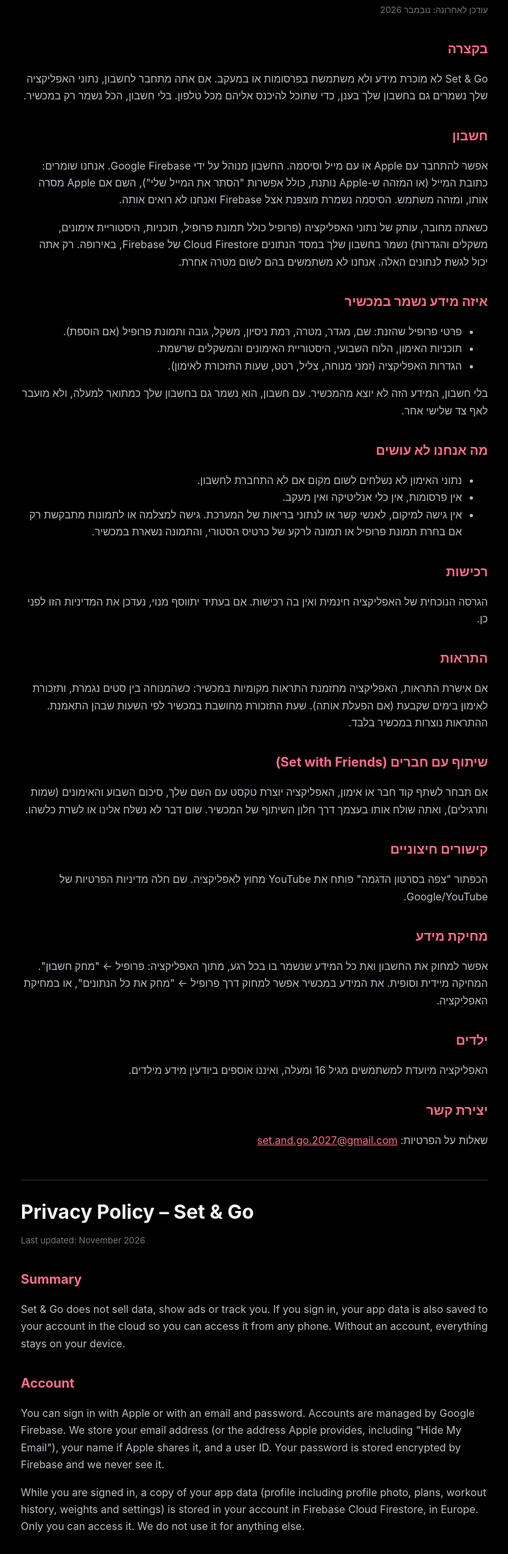
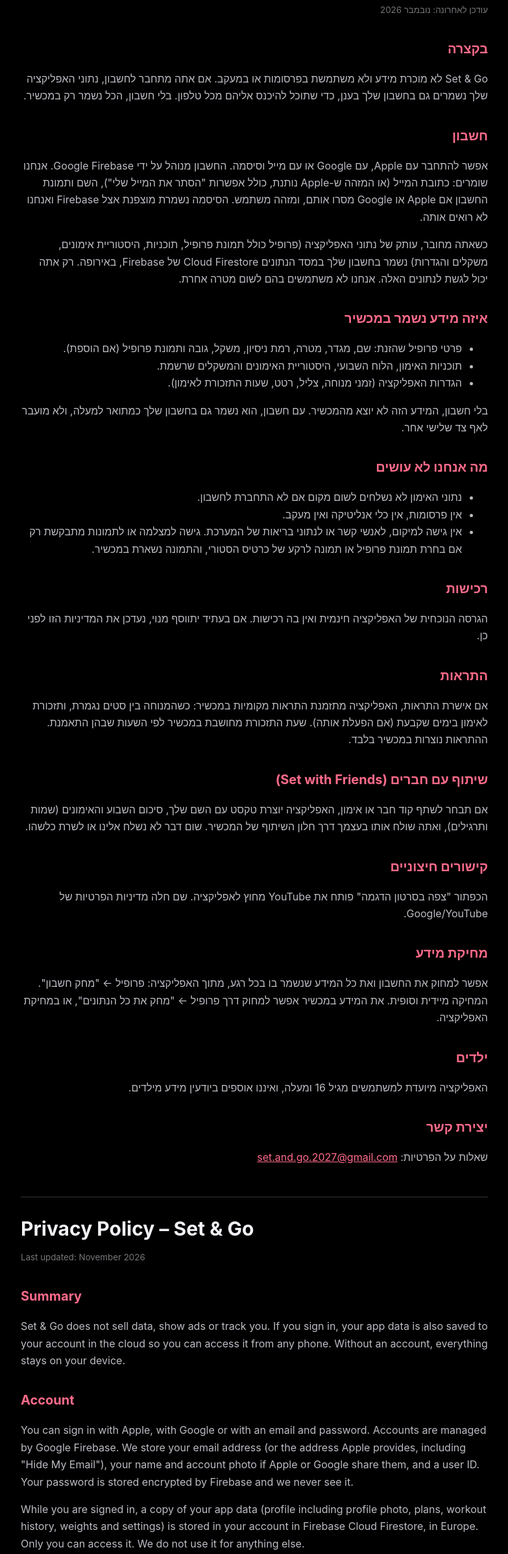
Before and after one commit to setandgo2027/setandgo2027.github.io, a plain HTML site: page index.html in a window 1280 px wide. Shown: the part 93-2485 px from the top of the page at 65% size, without its empty margins (248-1031 px from the left). Drawn offline with Linux system fonts and the light colour scheme.

Commit message:
Update index.html

```diff
--- a/index.html
+++ b/index.html
@@ -23,7 +23,7 @@
   <p>Set & Go לא מוכרת מידע ולא משתמשת בפרסומות או במעקב. אם אתה מתחבר לחשבון, נתוני האפליקציה שלך נשמרים גם בחשבון שלך בענן, כדי שתוכל להיכנס אליהם מכל טלפון. בלי חשבון, הכל נשמר רק במכשיר.</p>
 
   <h2>חשבון</h2>
-  <p>אפשר להתחבר עם Apple או עם מייל וסיסמה. החשבון מנוהל על ידי Google Firebase. אנחנו שומרים: כתובת המייל (או המזהה ש-Apple נותנת, כולל אפשרות "הסתר את המייל שלי"), השם אם Apple מסרה אותו, ומזהה משתמש. הסיסמה נשמרת מוצפנת אצל Firebase ואנחנו לא רואים אותה.</p>
+  <p>אפשר להתחבר עם Apple, עם Google או עם מייל וסיסמה. החשבון מנוהל על ידי Google Firebase. אנחנו שומרים: כתובת המייל (או המזהה ש-Apple נותנת, כולל אפשרות "הסתר את המייל שלי"), השם ותמונת החשבון אם Apple או Google מסרו אותם, ומזהה משתמש. הסיסמה נשמרת מוצפנת אצל Firebase ואנחנו לא רואים אותה.</p>
   <p>כשאתה מחובר, עותק של נתוני האפליקציה (פרופיל כולל תמונת פרופיל, תוכניות, היסטוריית אימונים, משקלים והגדרות) נשמר בחשבון שלך במסד הנתונים Cloud Firestore של Firebase, באירופה. רק אתה יכול לגשת לנתונים האלה. אנחנו לא משתמשים בהם לשום מטרה אחרת.</p>
 
   <h2>איזה מידע נשמר במכשיר</h2>
@@ -68,7 +68,7 @@
     <h2>Summary</h2>
     <p>Set & Go does not sell data, show ads or track you. If you sign in, your app data is also saved to your account in the cloud so you can access it from any phone. Without an account, everything stays on your device.</p>
     <h2>Account</h2>
-    <p>You can sign in with Apple or with an email and password. Accounts are managed by Google Firebase. We store your email address (or the address Apple provides, including "Hide My Email"), your name if Apple shares it, and a user ID. Your password is stored encrypted by Firebase and we never see it.</p>
+    <p>You can sign in with Apple, with Google or with an email and password. Accounts are managed by Google Firebase. We store your email address (or the address Apple provides, including "Hide My Email"), your name and account photo if Apple or Google share them, and a user ID. Your password is stored encrypted by Firebase and we never see it.</p>
     <p>While you are signed in, a copy of your app data (profile including profile photo, plans, workout history, weights and settings) is stored in your account in Firebase Cloud Firestore, in Europe. Only you can access it. We do not use it for anything else.</p>
     <h2>Data stored on your device</h2>
     <ul>
```
